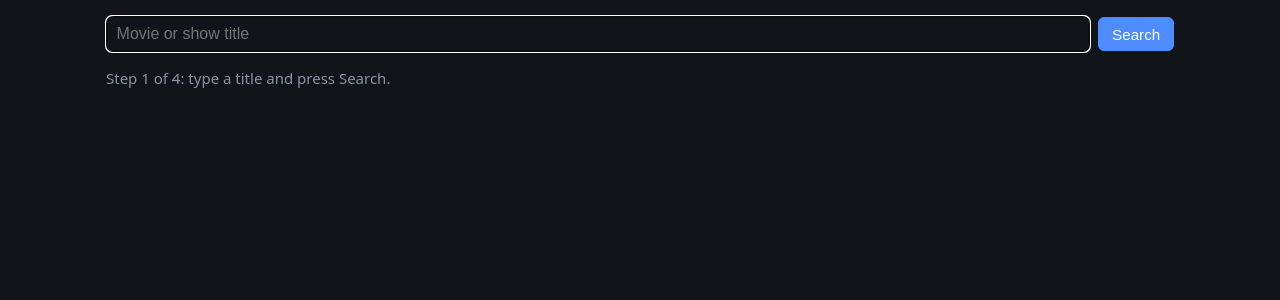
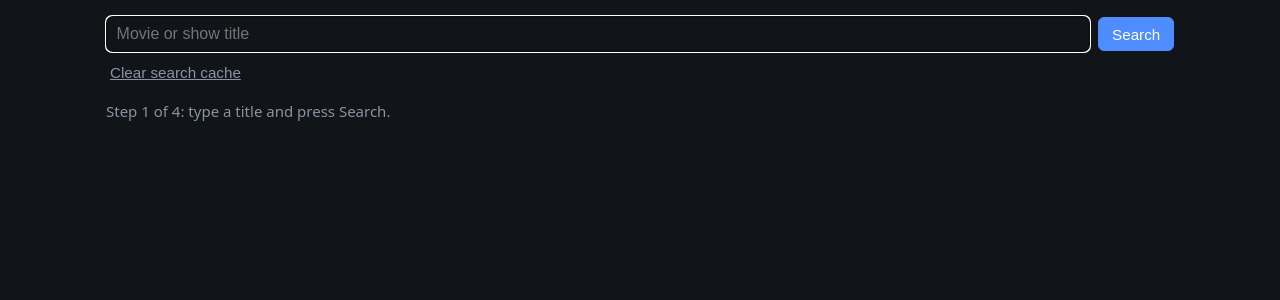
Before and after one commit to MickMarch/medialab-web, a Python web app: template src/medialab_web/templates/search.html in a window 1280 px wide. Shown: the part 50-350 px from the top of the page. Run offline with Jinja, Linux system fonts and the light colour scheme; the template is opened without the code that fills it, so the values that code supplies are empty.

Commit message:
feat: clear search cache button on the search page (#3)

```diff
--- a/src/medialab_web/client/_status.py
+++ b/src/medialab_web/client/_status.py
@@ -1,7 +1,7 @@
 from medialab_contracts import API_PREFIX
 
 from medialab_web.client._base import _BaseClient
-from medialab_web.schemas.actions import ActionResponse
+from medialab_web.schemas.actions import ActionResponse, CacheClearResponse
 from medialab_web.schemas.system import DiskUsageResponse, HealthResponse
 from medialab_web.schemas.transfers import MergedTransfersResponse
 
@@ -27,3 +27,7 @@ class _StatusMixin(_BaseClient):
         # download. The gateway answers 202 with the downloader's envelope.
         data = await self._post(f"{API_PREFIX}/transfers/stop-seeding", expected_status=_ACCEPTED)
         return self._parse(ActionResponse, data)
+
+    async def clear_search_cache(self) -> CacheClearResponse | None:
+        data = await self._delete(f"{API_PREFIX}/search/cache")
+        return self._parse(CacheClearResponse, data)
--- a/src/medialab_web/schemas/actions.py
+++ b/src/medialab_web/schemas/actions.py
@@ -7,3 +7,8 @@ class ActionResponse(BaseModel):
 
     status: str
     message: str
+
+
+class CacheClearResponse(BaseModel):
+    status: str
+    cleared: bool
--- a/src/medialab_web/static/app.css
+++ b/src/medialab_web/static/app.css
@@ -46,6 +46,7 @@ nav { display: flex; gap: 1rem; align-items: center; }
 .steps li.done { background: var(--ok); color: #062; }
 .steps li.now { background: var(--accent); color: #fff; }
 .notice.card { margin-bottom: .75rem; }
+.tools { margin: -.5rem 0 1rem; font-size: .85rem; }
 p.muted a { color: var(--accent); margin-left: .5rem; }
 nav a { color: var(--fg); }
 .searchbar { display: flex; gap: .5rem; align-items: center; margin-bottom: 1rem; }
--- a/src/medialab_web/templates/search.html
+++ b/src/medialab_web/templates/search.html
@@ -12,6 +12,9 @@
   <button type="submit" class="primary">Search</button>
   <span id="busy" class="htmx-indicator muted">Working...</span>
 </form>
+<p class="tools"><button class="link" hx-delete="/search/cache" hx-target="#cache-notice" hx-swap="innerHTML"
+   title="Results are cached for a while; clear them to search fresh">Clear search cache</button>
+   <span id="cache-notice" aria-live="polite"></span></p>
 <section id="stage"{% if query %} hx-get="/partials/search/tmdb?query={{ query | urlencode }}" hx-trigger="load" hx-swap="innerHTML"{% endif %}>
   <p class="muted">Step 1 of 4: type a title and press Search.</p>
 </section>
```
Also changed, not shown: src/medialab_web/routes/search.py (+12 -0 lines), tests/test_client.py (+14 -0 lines), tests/test_search_page.py (+19 -0 lines), CHANGELOG.md, README.md.
